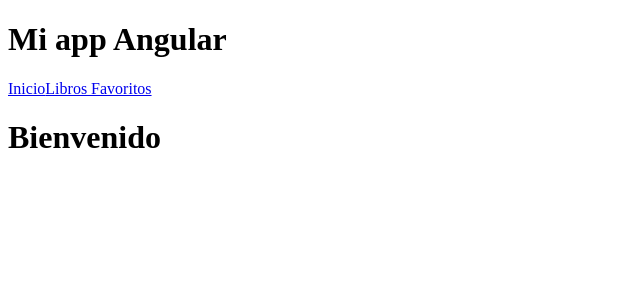
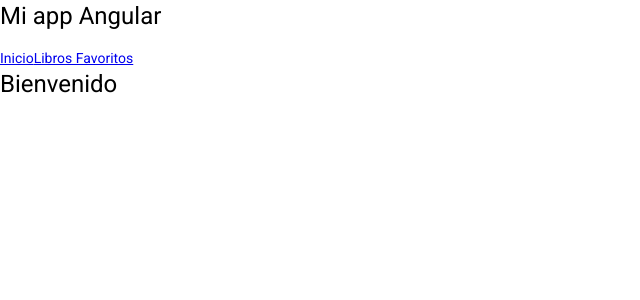
Before and after one commit to RafaelAnderson/Angular-Basic, an Angular app in the folder mi-web-app/: page / in a window 1280 px wide. Shown: the top 300 px of the page, without its empty margins (0-640 px from the left). Built offline with nearby package versions, Linux system fonts and the light colour scheme.

Commit message:
3.22 Agregando Material Design

```diff
--- a/mi-web-app/angular.json
+++ b/mi-web-app/angular.json
@@ -27,6 +27,7 @@
               "src/assets"
             ],
             "styles": [
+              "./node_modules/@angular/material/prebuilt-themes/indigo-pink.css",
               "src/styles.css"
             ],
             "scripts": []
@@ -94,6 +95,7 @@
               "src/assets"
             ],
             "styles": [
+              "./node_modules/@angular/material/prebuilt-themes/indigo-pink.css",
               "src/styles.css"
             ],
             "scripts": []
--- a/mi-web-app/package.json
+++ b/mi-web-app/package.json
@@ -11,10 +11,12 @@
   "private": true,
   "dependencies": {
     "@angular/animations": "~12.2.0",
+    "@angular/cdk": "^12.2.12",
     "@angular/common": "~12.2.0",
     "@angular/compiler": "~12.2.0",
     "@angular/core": "~12.2.0",
     "@angular/forms": "~12.2.0",
+    "@angular/material": "^12.2.12",
     "@angular/platform-browser": "~12.2.0",
     "@angular/platform-browser-dynamic": "~12.2.0",
     "@angular/router": "~12.2.0",
--- a/mi-web-app/src/app/app.module.ts
+++ b/mi-web-app/src/app/app.module.ts
@@ -14,6 +14,7 @@
 // Libro Service
 import { LibrosService } from './services/libros.service';
 import { InicioComponent } from './inicio.component';
+import { BrowserAnimationsModule } from '@angular/platform-browser/animations';
 
 
 @NgModule({
@@ -27,7 +28,8 @@
   imports: [
     BrowserModule,
     AppRoutingModule,
-    FormsModule // Formularios en Angular
+    FormsModule, // Formularios en Angular
+    BrowserAnimationsModule
   ],
   providers: [LibrosService],
   bootstrap: [AppComponent]
--- a/mi-web-app/src/index.html
+++ b/mi-web-app/src/index.html
@@ -6,8 +6,11 @@
   <base href="/">
   <meta name="viewport" content="width=device-width, initial-scale=1">
   <link rel="icon" type="image/x-icon" href="favicon.ico">
+  <link rel="preconnect" href="https://fonts.gstatic.com">
+  <link href="https://fonts.googleapis.com/css2?family=Roboto:wght@300;400;500&display=swap" rel="stylesheet">
+  <link href="https://fonts.googleapis.com/icon?family=Material+Icons" rel="stylesheet">
 </head>
-<body>
+<body class="mat-typography">
   <app-root></app-root>
 </body>
 </html>
--- a/mi-web-app/src/styles.css
+++ b/mi-web-app/src/styles.css
@@ -1 +1,4 @@
 /* You can add global styles to this file, and also import other style files */
+
+html, body { height: 100%; }
+body { margin: 0; font-family: Roboto, "Helvetica Neue", sans-serif; }
```
Also changed, not shown: 2 other files (tests, documents, lock files or other folders).
